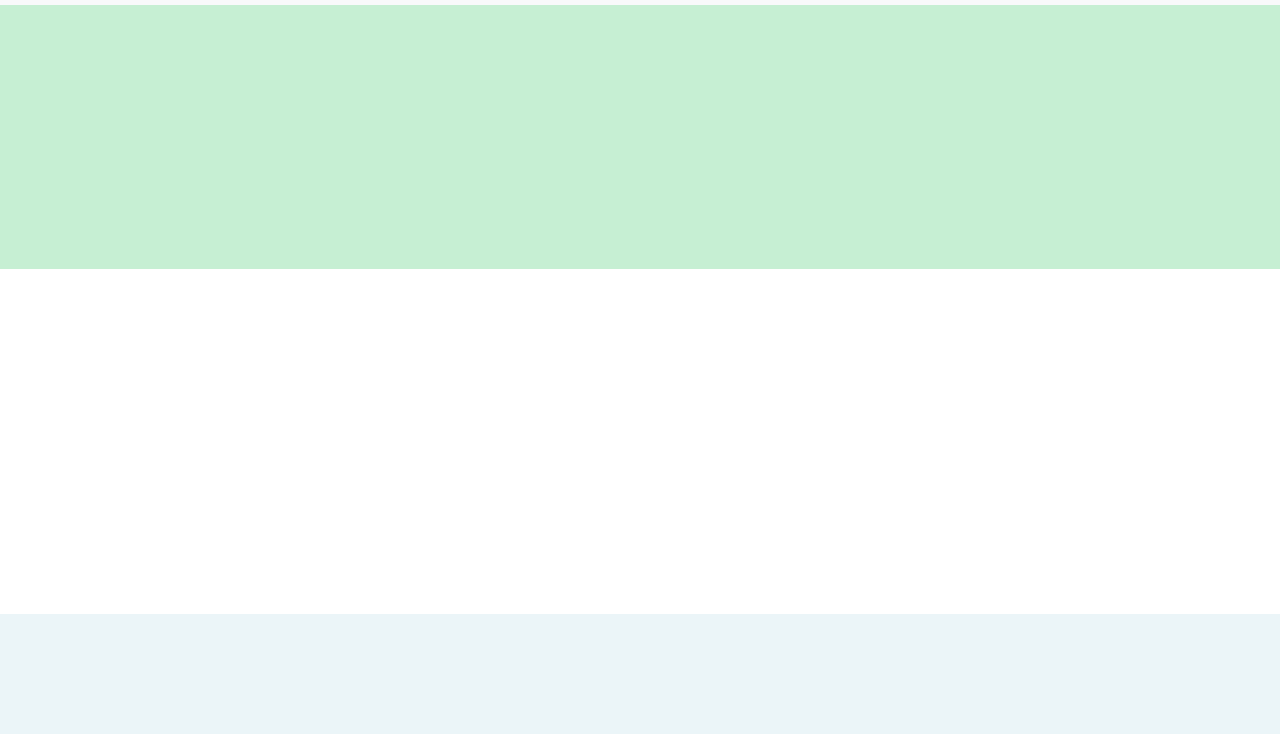
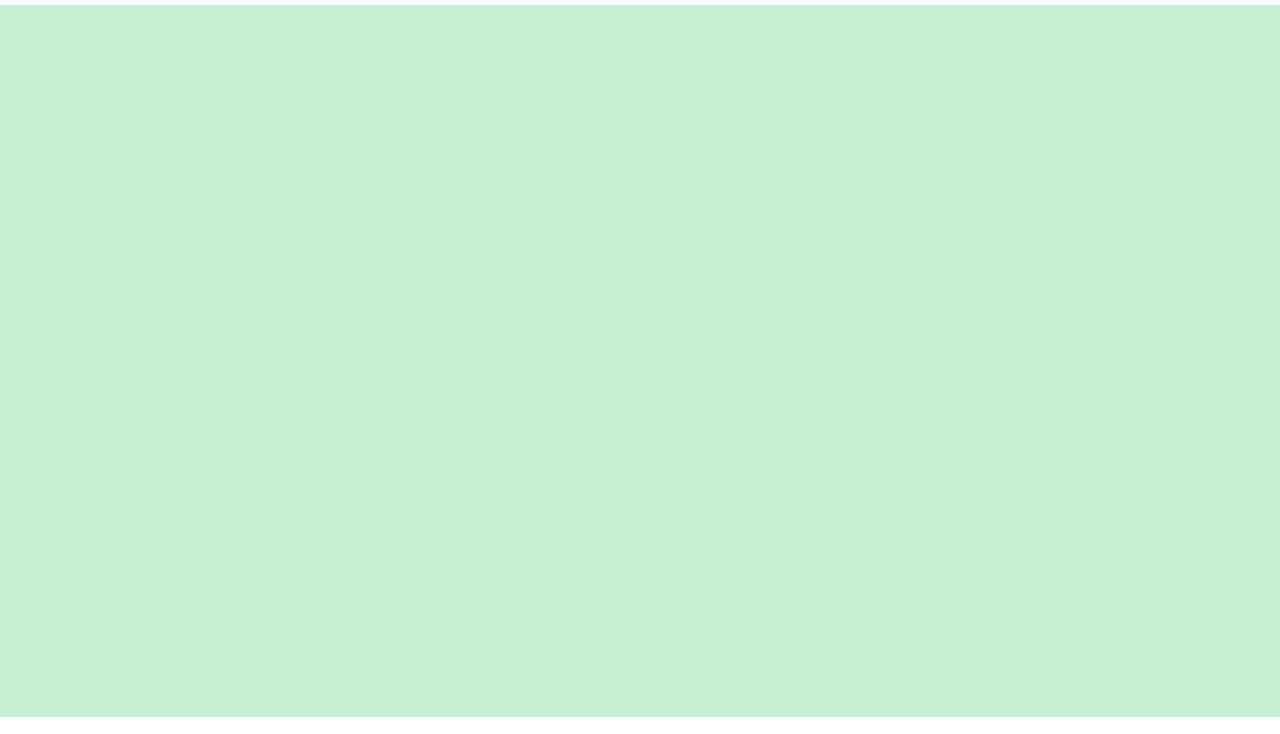
Before and after one commit to nalimtheeng/nirvairtech, a plain HTML site: page index.html in a window 1280 px wide. Shown: the part 66-800 px from the top of the page. Drawn offline with Linux system fonts and the light colour scheme.

Commit message:
modifies css

```diff
--- a/design/main.css
+++ b/design/main.css
@@ -1,19 +1,11 @@
 
-
+.navbar{
+height:10%;
+}
 
 .banner{
-position: fixed;
-left:0;
+position: absolute;
 background-color:#c6efd3;
 width: 100%;
-height:33%;}
-
-
-
-footer{
- position: fixed;
- left:0; bottom:0;
- background-color:#ebf5f8;
- width: 100%;
- height: 15%;
+height:89%;
 }
```
Also changed, not shown: index.html (+3 -4 lines).
